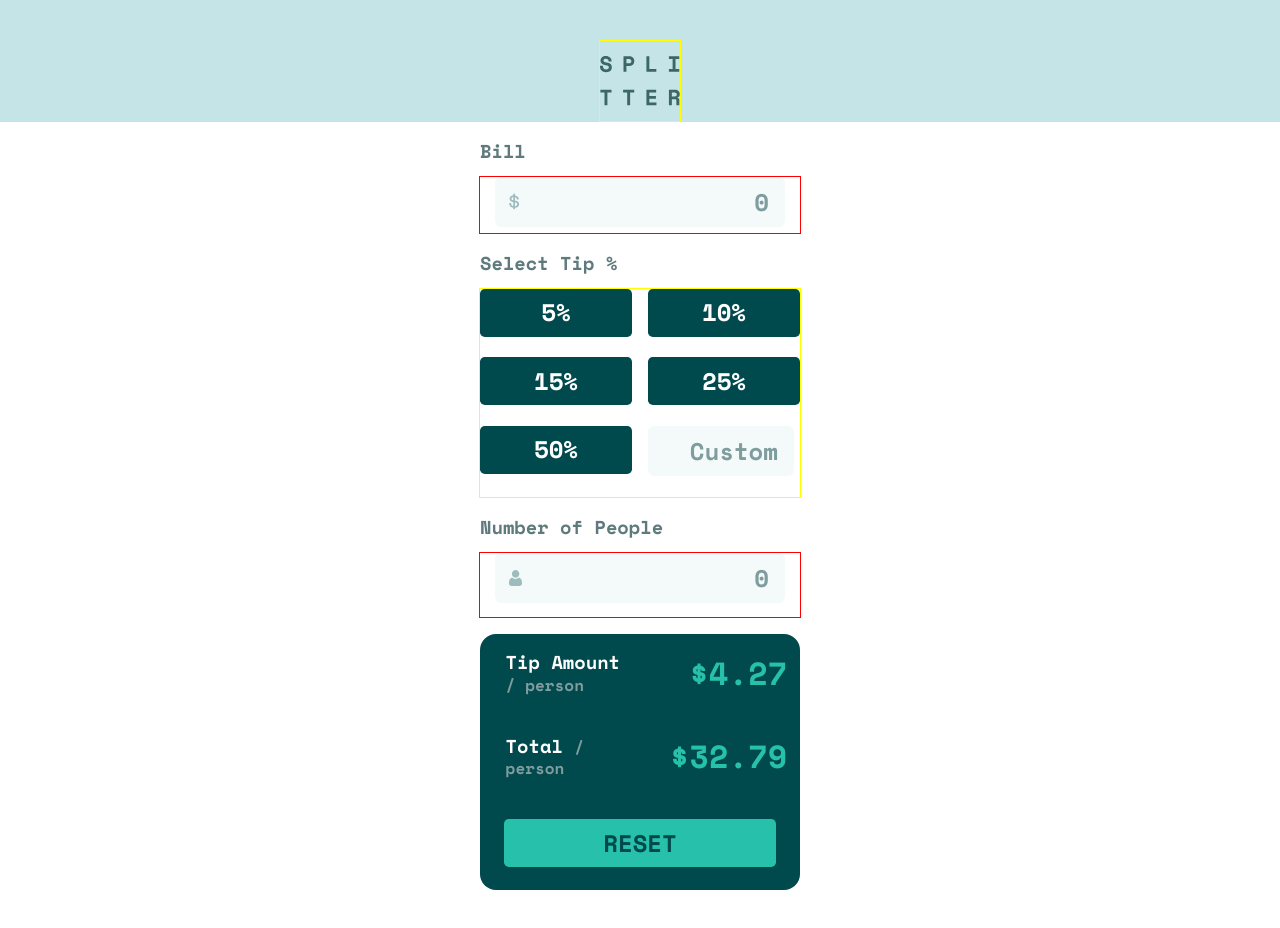
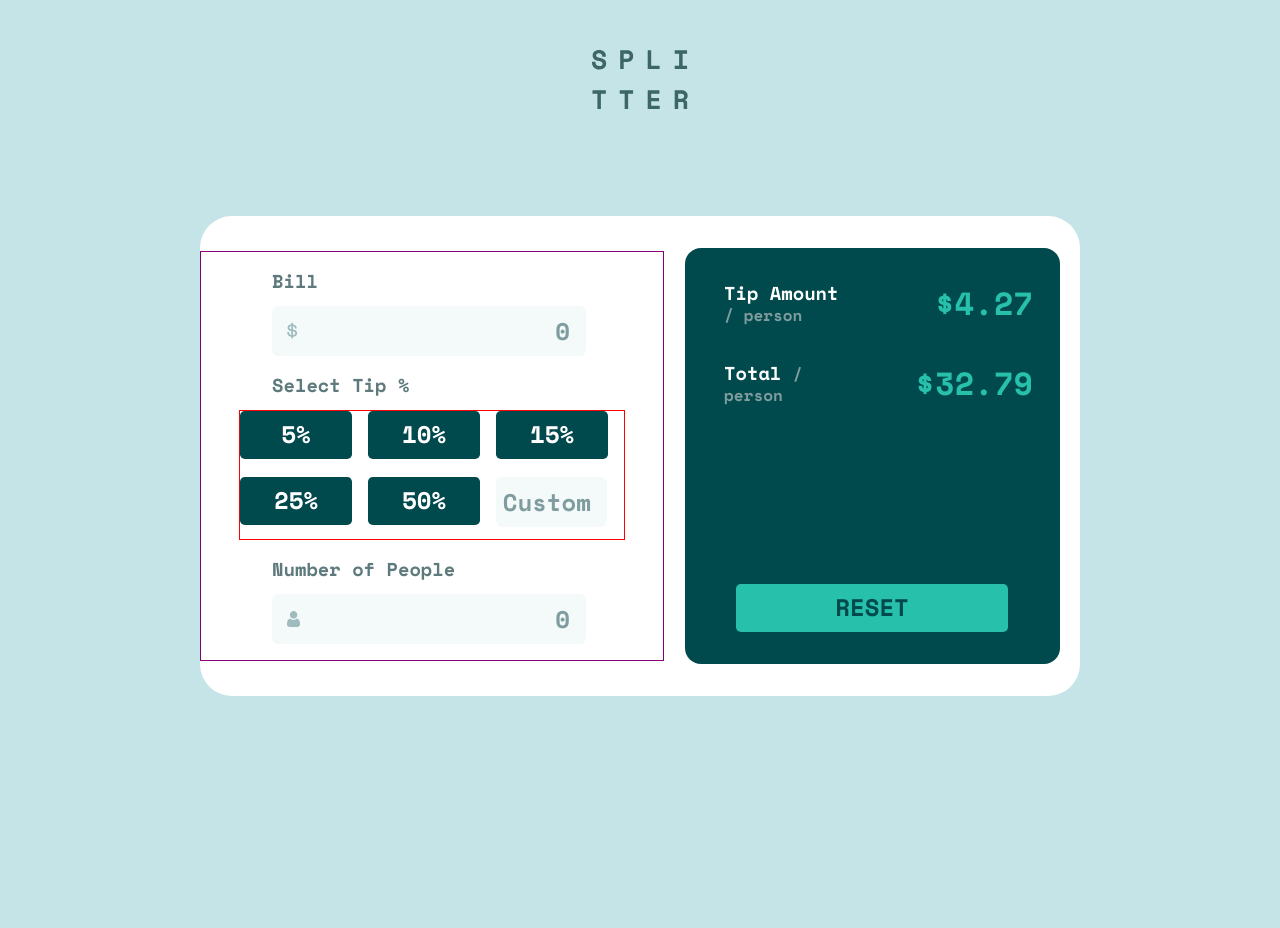
Before and after one commit to Badarando/tip-calculator-app-main, a React (Vite) app: page / in a window 1280 px wide. Shown: the top 928 px of the page. After the commit the page ends 800 px from the top, so only its background shows below. Built offline with nearby package versions, Linux system fonts and the light colour scheme.

Commit message:
atualizando o projeto

```diff
--- a/src/pages/Home/index.jsx
+++ b/src/pages/Home/index.jsx
@@ -1,11 +1,12 @@
 import React from 'react';
-import { Logo, Main, SectionBill, Title, SectionTip, Button, SectionAmount, SectionResult, Div, TipAmount, TipValue, Reset } from './style';
+import { Logo, Main, SectionBill, Title, SectionTip, Button, SectionAmount, SectionResult, Div, TipAmount, TipValue, Reset, SectionData, SectionDataResult } from './style';
 
 export function Home() {
   return (
     <>
       <Logo></Logo>
       <Main>
+        <SectionData>
           <Title>Bill</Title>
           <SectionBill>
             <input type="text" placeholder="0"/>
@@ -23,6 +24,8 @@ export function Home() {
           <SectionAmount>
           <input class="amount" type="text" placeholder="0"/>
           </SectionAmount>
+        </SectionData>
+        <SectionDataResult>
           <SectionResult>
             <Div>
               <TipAmount>Tip Amount <span>/ person</span></TipAmount>
@@ -38,8 +41,8 @@ export function Home() {
             </Div>
             <Reset>Reset</Reset>
           </SectionResult>
+        </SectionDataResult>
       </Main>
-
     </>
   )
 }
--- a/src/pages/Home/style.js
+++ b/src/pages/Home/style.js
@@ -16,36 +16,67 @@ export const Logo = styled.section`
     height: 5rem;
     margin: auto;
     margin-top: 2.5rem;
+    margin-bottom: 1rem;
     background-image: url('../../images/logo.svg');
     background-repeat: no-repeat;
     background-size: contain;
     background-position: center;
-    border: 1px solid red;
 
-    @media (min-width: 23.5rem) {
-        border: 1px solid yellow;
+    @media (min-width: 75rem) {
+        width: 6rem;
+        margin-bottom: 6rem;
     }
 
 `;
 
 export const Main = styled.main`
-    width: 100vw;
-    height: 50.6rem;
+    width: 23.438rem;
+    height: 49.8rem;
     margin: auto;
     display: flex;
     flex-direction: column;
     align-items: center;
+    border-radius: 2rem 2rem 0 0;
     background-color: ${theme.white};
 
+    @media (min-width: 75rem) {
+        width: 55rem;
+        height: 30rem;
+        border-radius: 2rem;
+        flex-direction: row;
+    }
+`
+
+export const SectionData = styled.section`
+
+    @media (min-width: 75rem) {
+            width: 23.438rem;
+            height: 30rem;
+            display: flex;
+            flex-direction: column;
+            align-items: center;
+            height: 25.5rem;
+            width: 30rem;
+            border: 1px solid purple;
+
+        }
+`
+
+export const SectionDataResult = styled.section`
+    @media (min-width: 75rem) {
+        width: 27rem;
+        height: 19rem;
+        display: flex;
+        align-items: center;
+        justify-content: center;
+        height: 26rem;
+
+    }
 `
 
 export const SectionBill = styled.section`
     width: 20rem;
     height: 3.5rem;
-    border: 1px solid red;
-    display: flex;
-    flex-direction: column;
-    align-items: center;
 `;
 
 export const Title = styled.h3`
@@ -57,12 +88,18 @@ export const Title = styled.h3`
 `;
 
 export const SectionTip = styled.section`
-    width: 20rem;
+    width: 22.5rem;
     height: 13rem;
-    border: 1px solid yellow;
     display: flex;
     flex-wrap: wrap;
     column-gap: 1rem;
+    border: 1px solid red;
+
+    @media (min-width: 75rem) {
+        width: 24rem;
+        column-gap: 1rem;
+        row-gap: .4rem;
+    }
 
 `;
 
@@ -77,16 +114,16 @@ export const Button = styled.button`
     font-family: 'Space Mono', monospace;
     font-size: 1.5rem;
 
+    @media (min-width: 75rem) {
+        width: 7rem;
+    }
+
 `;
 
 export const SectionAmount = styled.section`
     width: 20rem;
     height: 4rem;
     margin-bottom: 1rem;
-    border: 1px solid red;
-    display: flex;
-    flex-direction: column;
-    align-items: center;
 `
 
 export const SectionResult = styled.section`
@@ -99,12 +136,23 @@ export const SectionResult = styled.section`
     flex-wrap: wrap;
     column-gap: .8rem;
     row-gap: 0px;
+
+    @media (min-width: 75rem) {
+        height: 26rem;
+        width: 23.438rem;
+        align-content: flex-start;
+        column-gap: 2.5rem;
+    }
 `
 
 export const Div = styled.div`
     width: 8rem;
     height: 4rem;
     padding-left: .8rem;
+
+    @media (min-width: 75rem) {
+        margin-top: 1rem;
+    }
 `
 
 export const TipAmount = styled(Title)`
@@ -131,4 +179,9 @@ export const Reset = styled(Button)`
     margin-bottom: 1.4rem;
     background-color: ${theme.strongCyan};
     color: ${theme.veryDarkCyan};
+
+    @media (min-width: 75rem) {
+        margin-top: 11rem;
+        margin-bottom: 0;
+    }
 `
--- a/src/styles/elements/Base.js
+++ b/src/styles/elements/Base.js
@@ -7,7 +7,7 @@ body {
 }
 
 input {
-    width: 17rem;
+    width: 18.5rem;
     height: 3rem;
     padding-right: 1rem;
     background-color: ${theme.veryLightGrayishCyan};
@@ -42,6 +42,10 @@ input::placeholder {
     color: ${theme.veryDarkCyan};
     font-size: 1.5rem;
     background-image: none;
+
+    @media (min-width: 75rem) {
+        width: 5.8rem;
+    }
 }
 
 .amount {
```
Lines whose indentation alone changed are shown as unchanged.
